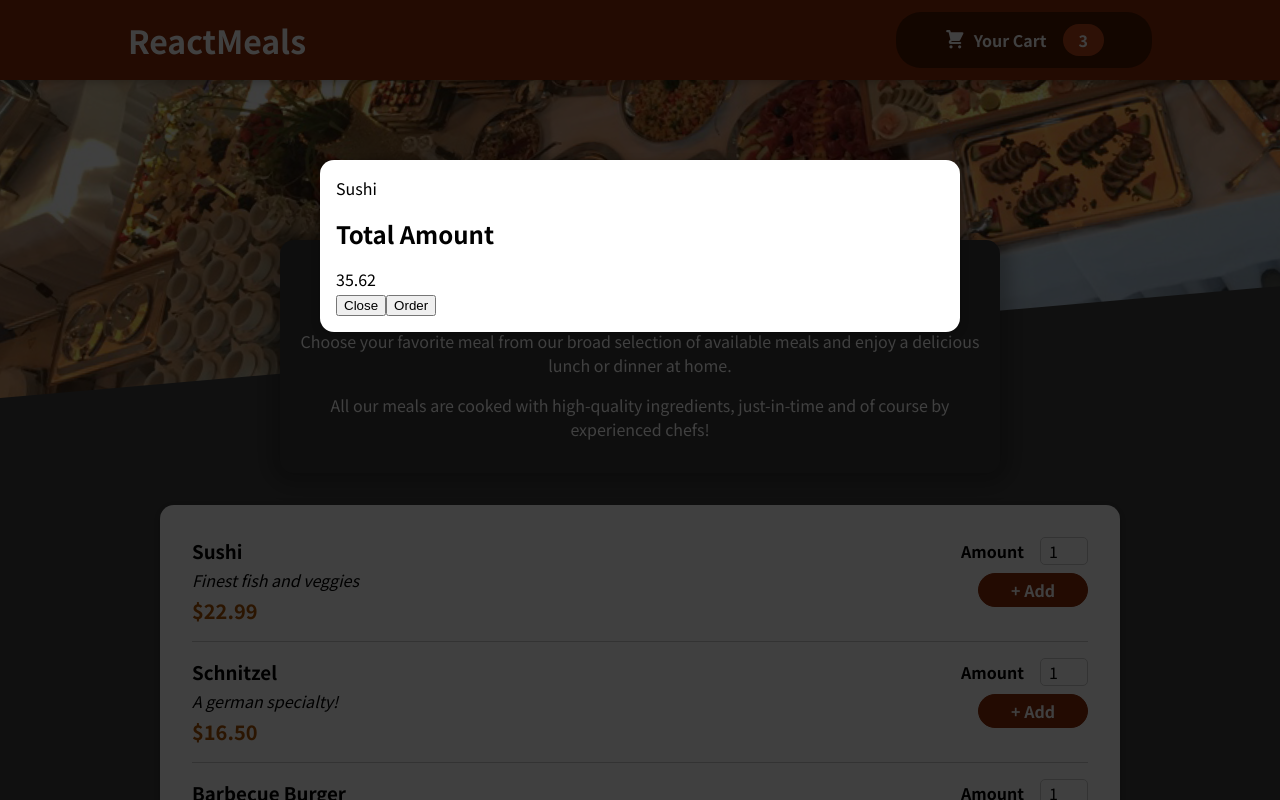
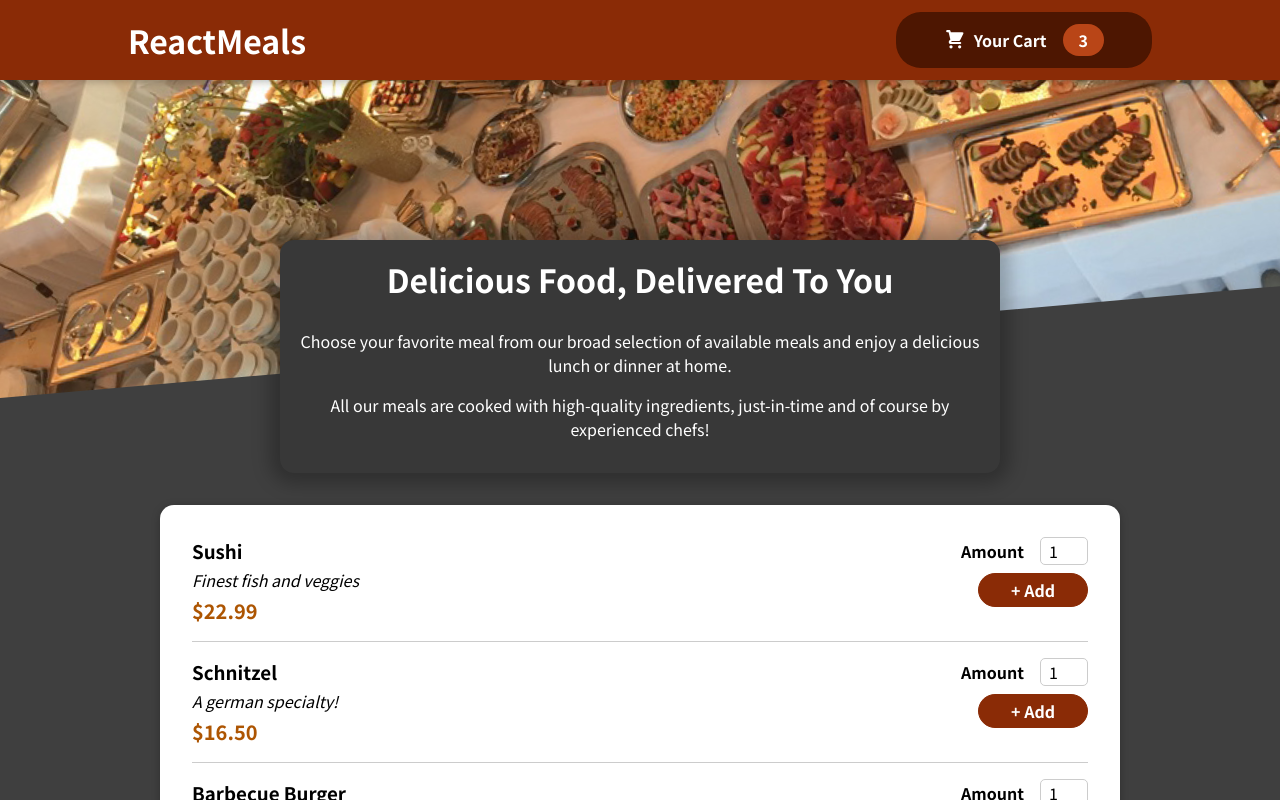
Before and after one commit to Sahil3M3/Restaurant-App, a React (Create React App) app: page / in a window 1280 px wide. Shown: the top 800 px of the page. Built offline with nearby package versions, Linux system fonts and the light colour scheme.

Commit message:
Cart Features Added

```diff
--- a/src/App.js
+++ b/src/App.js
@@ -1,11 +1,24 @@
+import { useState } from "react";
 import Cart from "./components/Cart/Cart";
 import Header from "./components/Layout/Header"
 import Meals from "./components/Meals/Meals";
+
+
 function App() {
+
+const [cartIsShown,setCartIsShown] =useState(false);
+
+const showCartHandler=()=>{
+  setCartIsShown(true);
+}
+
+const hideCartHandler=()=>{
+  setCartIsShown(false);
+}
   return (
     <>
-    <Cart/>
-    <Header/>
+    { cartIsShown && <Cart  onClose={hideCartHandler} />}
+    <Header onShowCart={showCartHandler}/>
     <main>
       <Meals/>
     </main>
--- a/src/components/Cart/Cart.js
+++ b/src/components/Cart/Cart.js
@@ -5,14 +5,14 @@
 const Cart = (props) => {
     const cartItem=<ul className={classes['cart-items']}>{[{id:"c1",name:"Sushi" ,amount:2,price:12.20}].map((item)=><li>{item.name}</li>)}</ul>
   return (
-    <Modal>
+    <Modal onClose={props.onClose}>
         {cartItem}
         <div className={classes.total}>
 <span>Total Amount</span>
       </div>
 <span>35.62</span>
 <div className={classes.action}>
-<button className={classes["button--alt"]}>Close</button>
+<button className={classes["button--alt"]} onClick={props.onClose}>Close</button>
 <button className={classes.button}>Order</button>
 </div>
     </Modal>
--- a/src/components/Layout/Header.js
+++ b/src/components/Layout/Header.js
@@ -4,14 +4,14 @@
 
 import mealsImage from "../../assets/meals.jpg"
 import HeaderCartButton from './HeaderCartButton';
-const Header = () => {
+const Header = (props) => {
   return (
       <>
 
       <header className={classes.header} >
 
       <h1>ReactMeals</h1>
-      <HeaderCartButton/>
+      <HeaderCartButton onClick={props.onShowCart} />
       </header>
 
       <div className={classes['main-image']}>
--- a/src/components/Layout/HeaderCartButton.js
+++ b/src/components/Layout/HeaderCartButton.js
@@ -3,8 +3,9 @@
 import classes from "./HeaderCartButton.module.css"
 
 const HeaderCartButton = (props) => {
+
   return (
-    <button className={classes.button}>
+    <button className={classes.button} onClick={props.onClick}>
         <span className={classes.icon}>
             <CartIcon/>
         </span>
--- a/src/components/Meals/MealItem/MealItemForm.js
+++ b/src/components/Meals/MealItem/MealItemForm.js
@@ -5,7 +5,7 @@
 const MealItemForm = () => {
   return (
         <form className={classes.form}>
-            <Input label="Amount" input={{id:"amount",type:"number" , min:"1",max:"5",step:'1',value:"1"}}/>
+            <Input label="Amount" input={{id:"amount",type:"number" , min:"1",max:"5",step:'1',defaultValue:"1"}}/>
             <button>+ Add</button>
         </form>
 )
--- a/src/components/UI/Modal.js
+++ b/src/components/UI/Modal.js
@@ -4,7 +4,7 @@
 
 const Backdrop=(props)=>{
     return (
-        <div className={classes.backdrop}>
+        <div className={classes.backdrop}  onClick={props.onClose}>
 
         </div>
     )
@@ -21,7 +21,7 @@
 const Modal = (props) => {
     const portalElment=document.getElementById('overlays')
   return <>
-{ReactDOM.createPortal(<Backdrop/>,portalElment)}
+{ReactDOM.createPortal(<Backdrop  onClose={props.onClose}/>,portalElment)}
 {ReactDOM.createPortal(<ModalOverlays>{props.children}</ModalOverlays>,portalElment)}
   </>
 }
```
